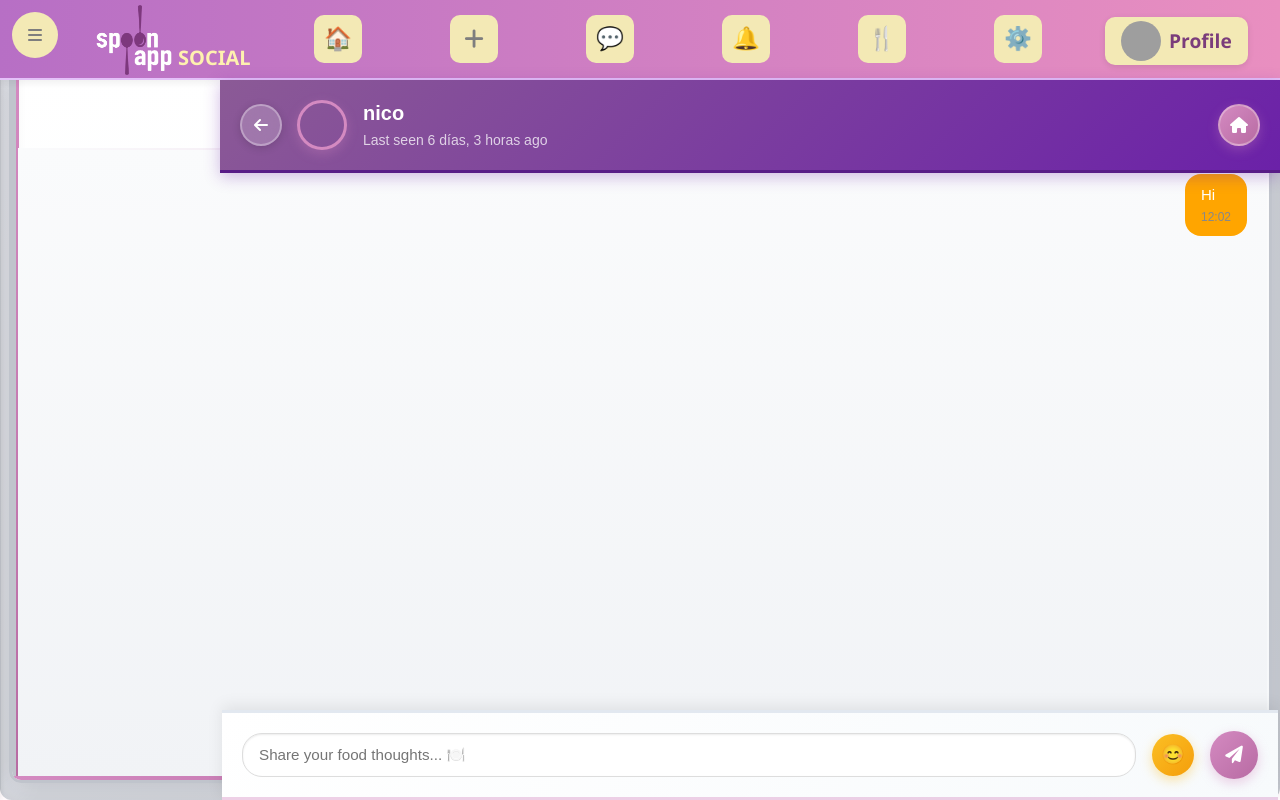
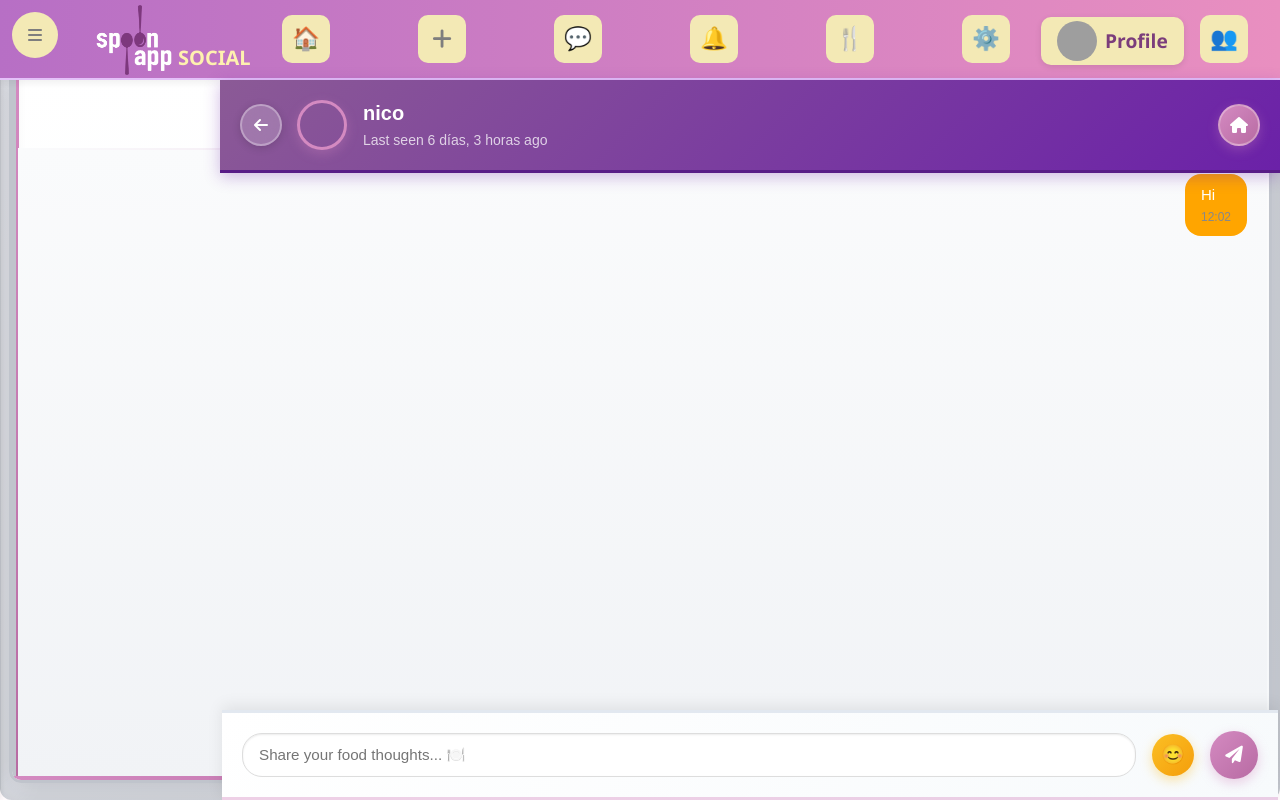
Before and after one commit to MarcMunta/spoonapp_social, a Django app: page /es/chat/3/ in a window 1280 px wide. Run offline with Django 4.2, Linux system fonts and the light colour scheme; a user stored in the database is signed in; data comes from the database, SQL or seed files in the repository; data that the repository does not hold is empty; some libraries are stand-ins or nearby versions; grey boxes are pictures that could not be loaded.

Commit message:
Add toggleable right sidebar

```diff
--- a/static/css/home.css
+++ b/static/css/home.css
@@ -91,6 +91,26 @@ body {
     transform: translateY(-5px);
 }
 
+.rightbar-toggle {
+    display: flex;
+    align-items: center;
+    justify-content: center;
+    width: 48px;
+    height: 48px;
+    font-size: 1.4rem;
+    background-color: #F3E9B5;
+    border: none;
+    border-radius: 10px;
+    color: #7e7e7e;
+    cursor: pointer;
+    transition: background 0.3s ease, box-shadow 0.3s ease;
+    margin-left: 1rem;
+}
+
+.rightbar-toggle:hover {
+    box-shadow: 0 0 8px rgba(255, 255, 255, 0.8);
+}
+
 .topbar-icons a::after,
 .topbar-icons span::after {
     content: "";
@@ -147,7 +167,7 @@ body {
     gap: 0.6rem;
     height: 48px;
     box-shadow: 0 2px 6px rgba(0, 0, 0, 0.1);
-    transition: background 0.3s ease;
+    transition: background 0.3s ease, transform 0.3s ease;
     margin-top: 0.25rem;
 }
 
@@ -447,6 +467,20 @@ body:has(.spoon-chat-container) .rightbar {
     overflow-y: auto;
     height: calc(100vh - 60px);
     padding-top: 3rem;
+    transition: transform 0.3s ease, opacity 0.3s ease;
+}
+
+body.rightbar-hidden .rightbar {
+    transform: translateX(100%);
+    opacity: 0;
+}
+
+body.rightbar-hidden .main-content {
+    margin-right: 0;
+}
+
+body:not(.rightbar-hidden) .profile-icon {
+    transform: translateX(-40px);
 }
 
 .sponsored h3,
--- a/static/js/layout.js
+++ b/static/js/layout.js
@@ -463,6 +463,8 @@ function animateTopMenuIcons() {
   });
   const profile = document.querySelector('.profile-icon a');
   if (profile) icons.push(profile);
+  const rightToggle = document.getElementById('rightMenuToggle');
+  if (rightToggle) icons.push(rightToggle);
   icons.forEach((icon, idx) => {
     icon.style.opacity = '0';
     icon.style.transform = 'translateY(20px)';
@@ -685,3 +687,30 @@ onReady(() => {
     if (!hidden) animateSidebarItems();
   });
 });
+
+onReady(() => {
+  const btn = document.getElementById('rightMenuToggle');
+  const panel = document.querySelector('.rightbar');
+  if (!btn || !panel) return;
+
+  function animatePanelItems() {
+    const items = panel.children;
+    Array.from(items).forEach((el, idx) => {
+      el.style.opacity = '0';
+      el.style.transform = 'translateX(20px)';
+      el.style.transition = 'opacity 0.3s ease, transform 0.3s ease';
+      el.style.transitionDelay = `${idx * 50}ms`;
+    });
+    requestAnimationFrame(() => {
+      Array.from(items).forEach((el) => {
+        el.style.opacity = '1';
+        el.style.transform = 'translateX(0)';
+      });
+    });
+  }
+
+  btn.addEventListener('click', () => {
+    const hidden = document.body.classList.toggle('rightbar-hidden');
+    if (!hidden) animatePanelItems();
+  });
+});
--- a/templates/layouts/base.html
+++ b/templates/layouts/base.html
@@ -19,7 +19,7 @@
 
 <body data-current-user="{% if user.is_authenticated %}{{ user.username }}{% endif %}"
   data-bubble-color="{% if user.is_authenticated %}{{ user.profile.bubble_color }}{% endif %}"
-  class="{% block body_class %}{% endblock %} sidebar-hidden">
+  class="{% block body_class %}{% endblock %} sidebar-hidden rightbar-hidden">
   <div class="topbar">
     <button id="menuToggle" class="menu-toggle-btn" aria-label="Toggle menu">
       <i class="fas fa-bars"></i>
@@ -100,6 +100,8 @@
       </a>
       {% endif %}
     </div>
+
+    <button id="rightMenuToggle" class="rightbar-toggle" aria-label="Toggle friends panel">👥</button>
 
     {% endif %}
   </div>
```
